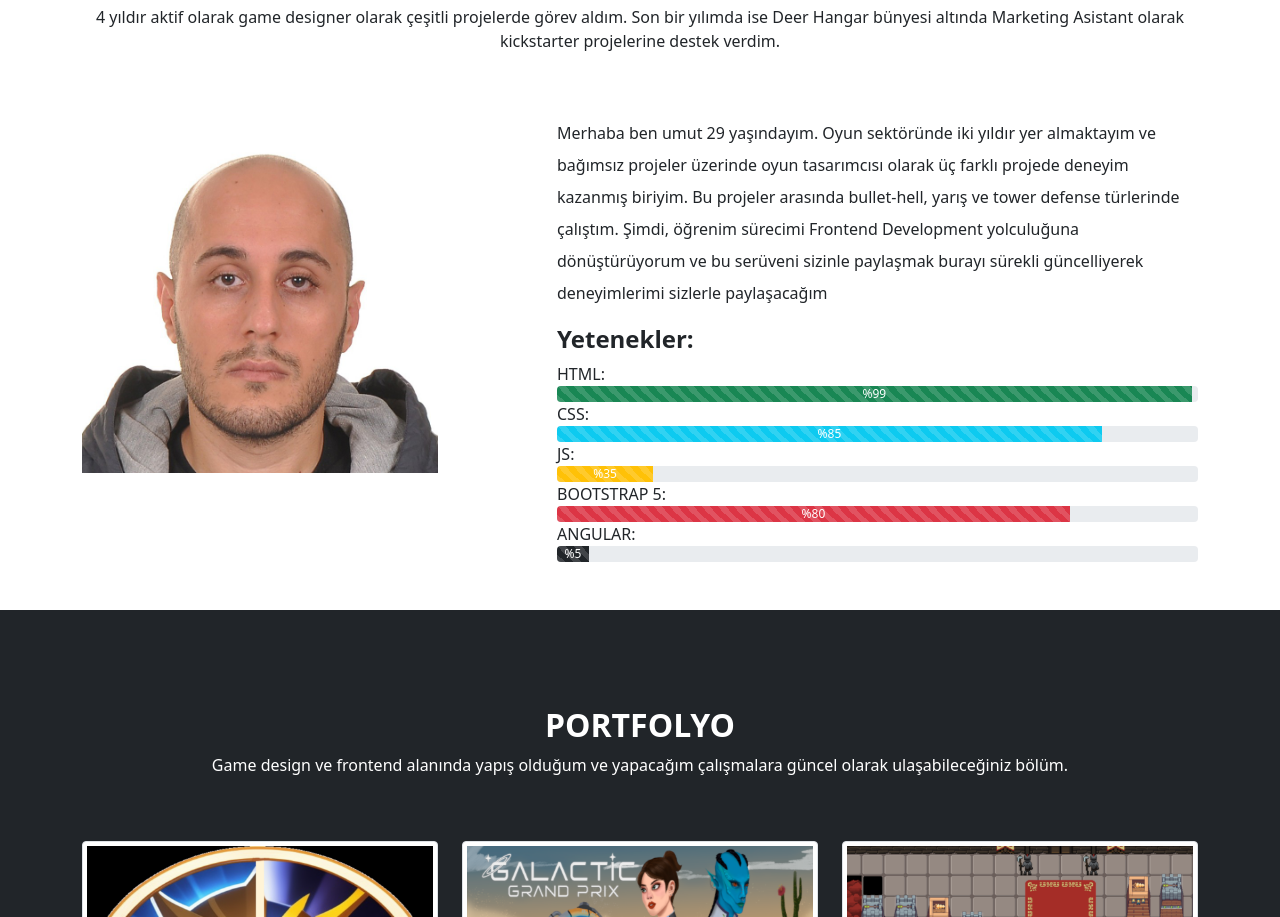
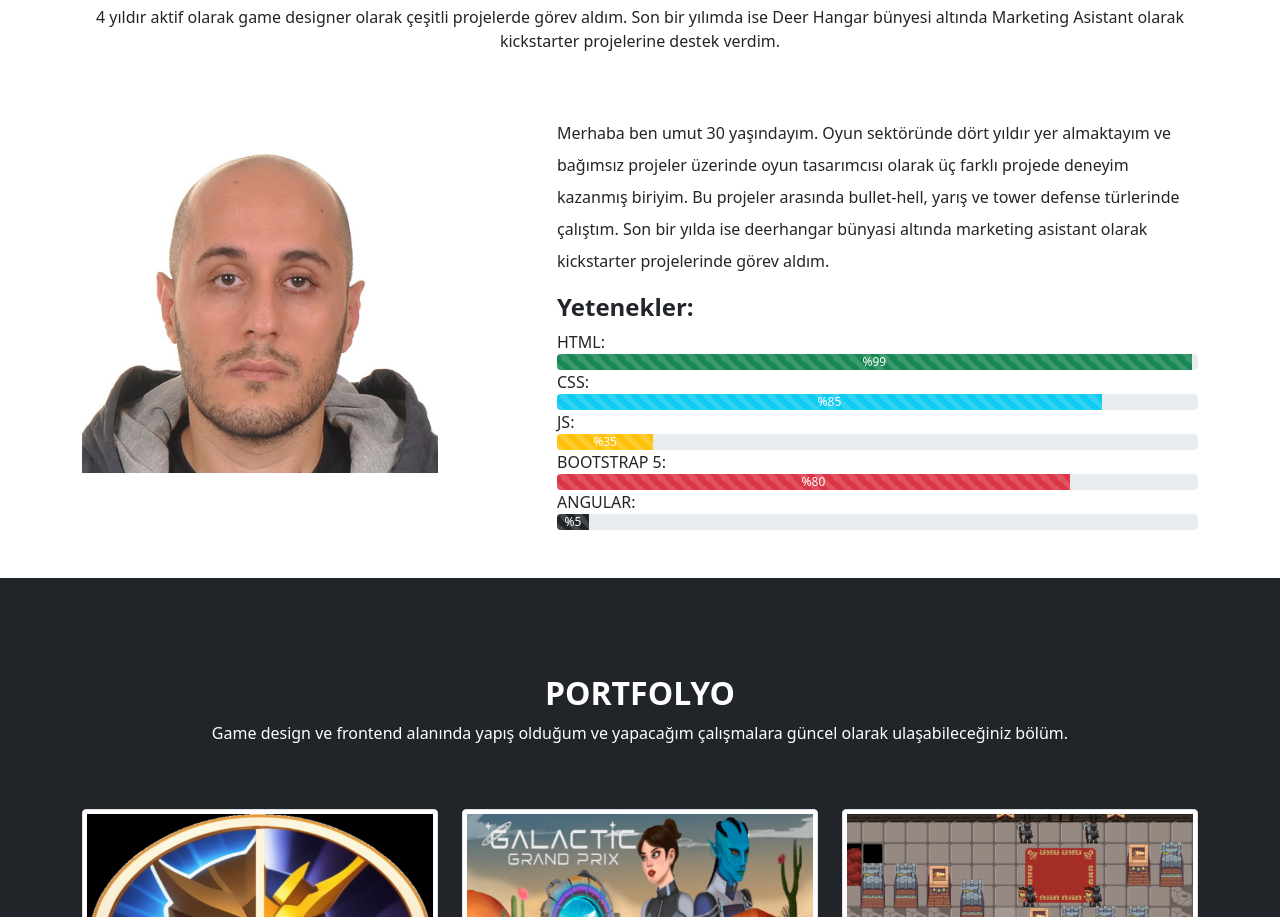
Before and after one commit to Umut-Tanis/Umut-Tanis.github.io, a plain HTML site: page index.html in a window 1280 px wide. Shown: the part 937-1854 px from the top of the page. Drawn offline with Linux system fonts and the light colour scheme.

Commit message:
Update index.html

```diff
--- a/index.html
+++ b/index.html
@@ -66,7 +66,7 @@
             <img  class="img-fluid" src="image/umttns.jpg" alt="umuttanis-photo">
           </div>
           <div class="col-lg-7 offset-lg-1">
-            <p class="lh-lg">Merhaba ben umut 29 yaşındayım. Oyun sektöründe iki yıldır yer almaktayım ve bağımsız projeler üzerinde oyun tasarımcısı olarak üç farklı projede deneyim kazanmış biriyim. Bu projeler arasında bullet-hell, yarış ve tower defense türlerinde çalıştım. Şimdi, öğrenim sürecimi Frontend Development yolculuğuna dönüştürüyorum ve bu serüveni sizinle paylaşmak burayı sürekli güncelliyerek deneyimlerimi sizlerle paylaşacağım</p>
+            <p class="lh-lg">Merhaba ben umut 30 yaşındayım. Oyun sektöründe dört yıldır yer almaktayım ve bağımsız projeler üzerinde oyun tasarımcısı olarak üç farklı projede deneyim kazanmış biriyim. Bu projeler arasında bullet-hell, yarış ve tower defense türlerinde çalıştım. Son bir yılda ise deerhangar bünyasi altında marketing asistant olarak kickstarter projelerinde görev aldım.</p>
 
             <h3 class="fw-bold fs-4">Yetenekler:</h3>
             <p class="mb-0">HTML:</p>
```
